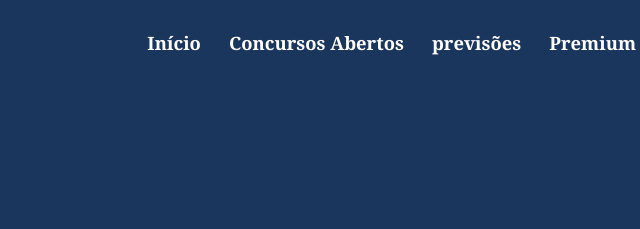
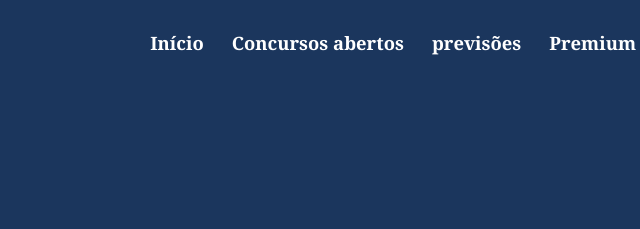
Before and after one commit to santana-x5/projeto-web-final, a plain HTML site: page index.html in a window 1280 px wide. Shown: the top 229 px of the page, 468-1108 px from the left. Drawn offline with Linux system fonts and the light colour scheme.

Commit message:
correção do css e textos do html

```diff
--- a/css/styles.css
+++ b/css/styles.css
@@ -299,15 +299,6 @@
     background-color: #1B365D;
     width: 100%;
     height: 82px;
-}
-
-.menu-lista{
-    display: flex;
-    margin: 30px;
-    justify-content: space-between;
-    align-items: center;
-    gap: 28px;
-    list-style: none;
 }
 
 .menu-item{
--- a/index.html
+++ b/index.html
@@ -28,7 +28,7 @@
                 <a href="index.html">Início</a>
             </li>
             <li class="menu-item">
-                <a href="pagina2.html">Concursos Abertos</a>
+                <a href="pagina2.html">Concursos abertos</a>
             </li>
             <li class="menu-item">
                 <a href="pagina2-1.html">previsões</a></li>
```
Also changed, not shown: pagina3.html (+4 -7 lines).
